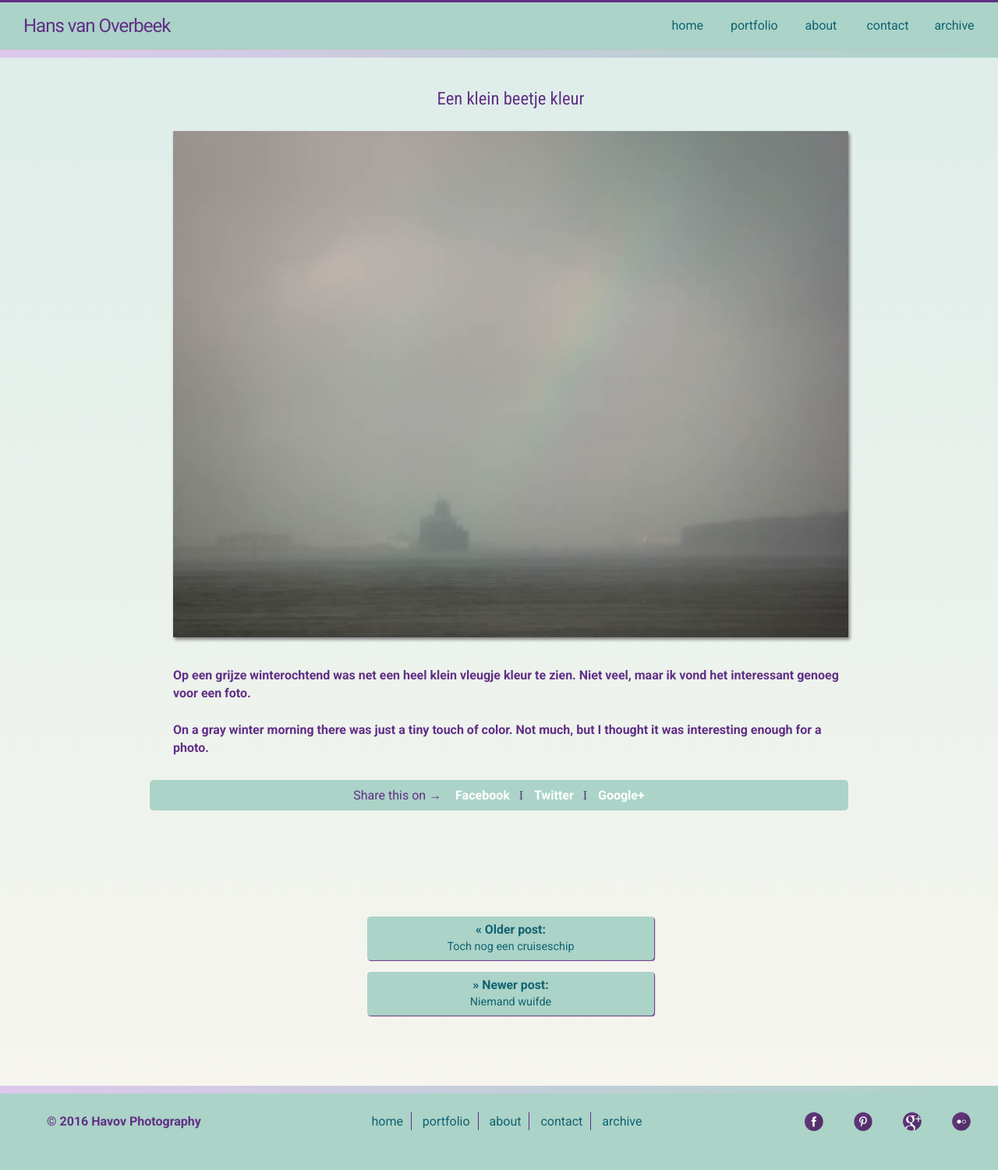
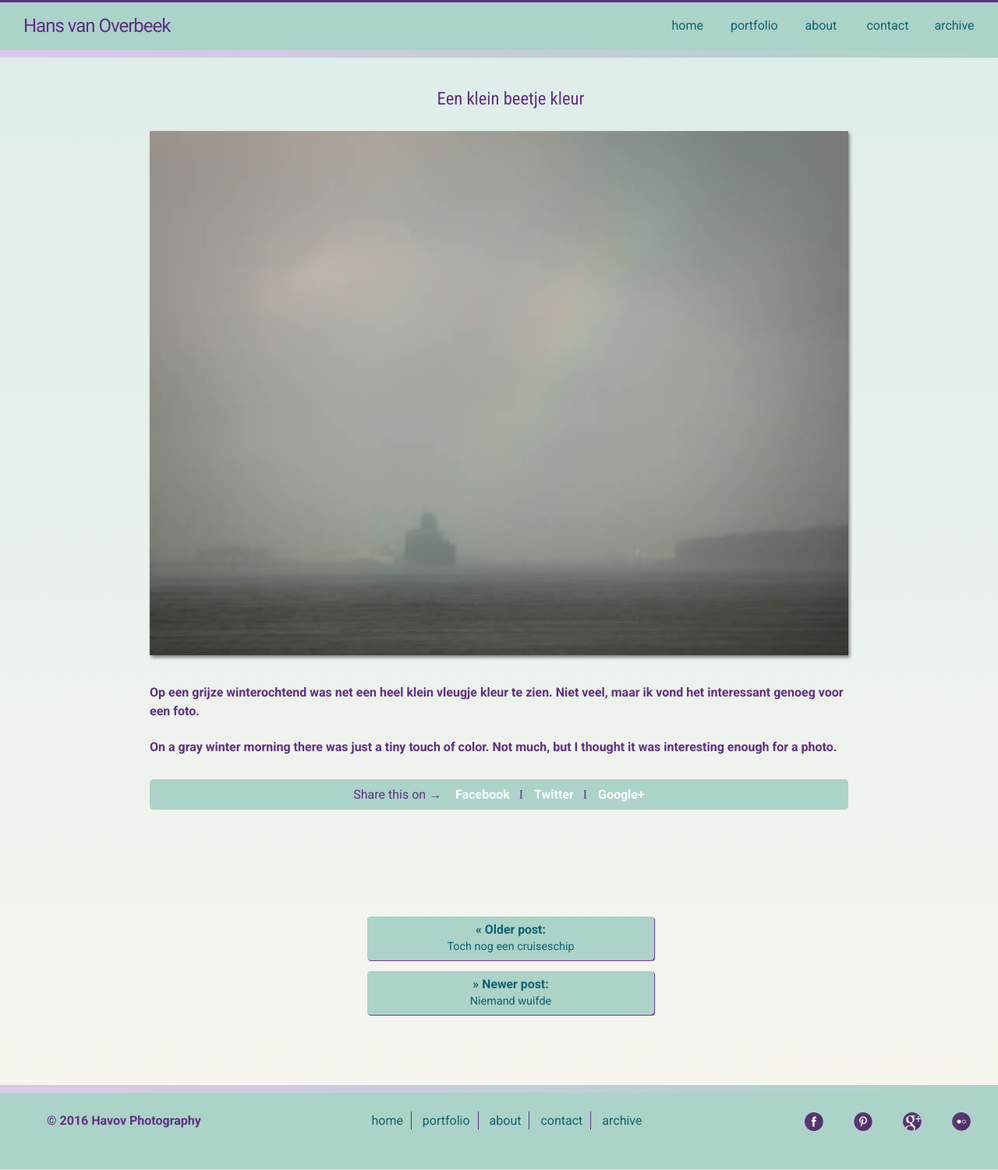
Before and after one commit to hansvanoverbeek/photoblog, a Jekyll site: the page built from _posts/2016-01-12-beetjekleur.md, in a window 1280 px wide. Shown: the whole page at 78% size. Built offline with Jekyll 4.4.1, drawn with Linux system fonts in a browser that asks for light colours; comment, search, counter and statistics services are not loaded.

Commit message:
post img

```diff
--- a/_sass/_layout.scss
+++ b/_sass/_layout.scss
@@ -144,10 +144,13 @@ section.post {
   width: 70%;
   max-width: 60em;
   margin: $spacing-unit auto $spacing-unit * 3 auto;
-  p img {
+  p {
+      padding-left: 0;
+    }
+  img {
     margin: 1em auto;
     width: 100%;
-    padding-left: 0;
+
   }
 }
 
```
